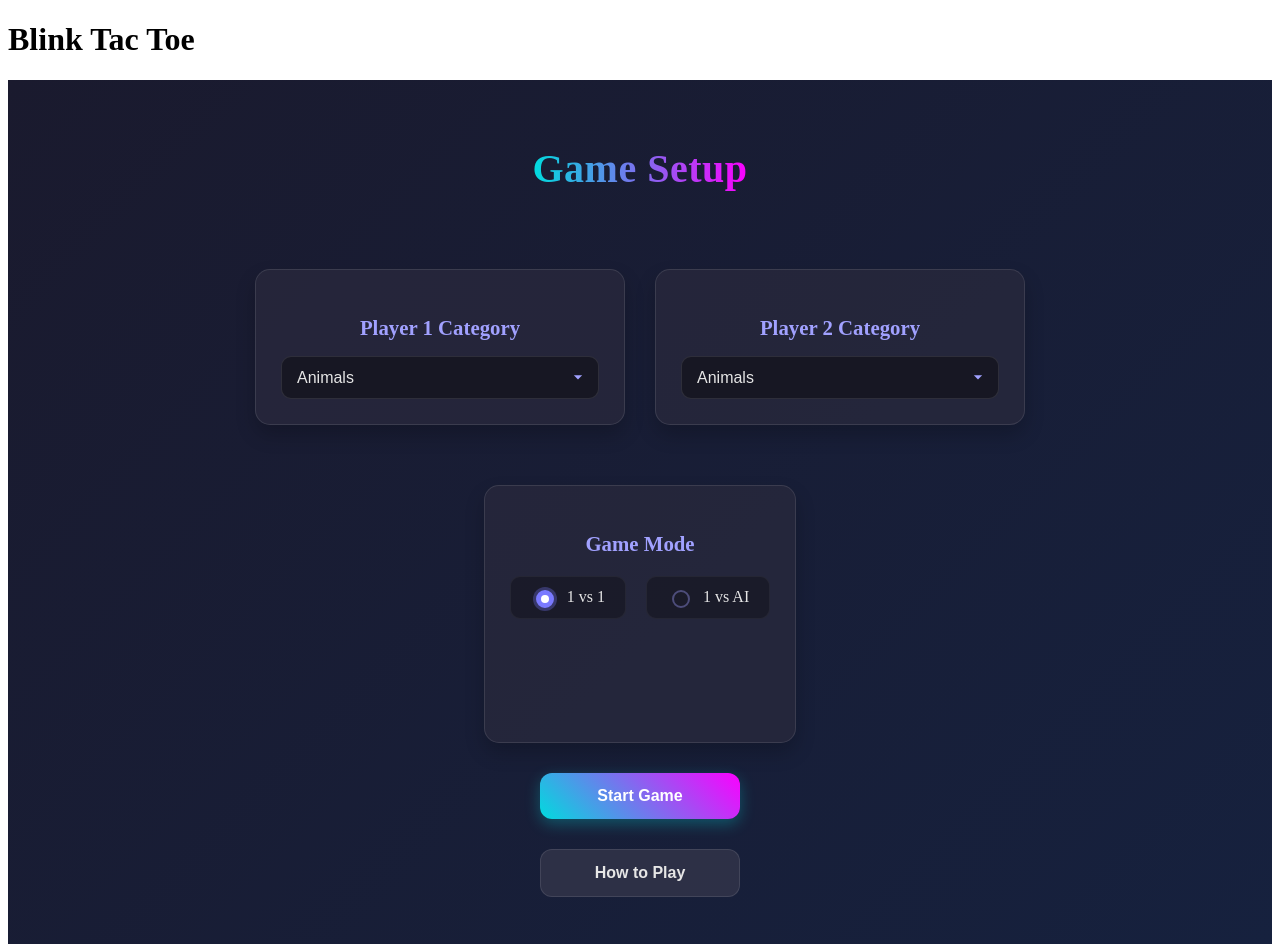
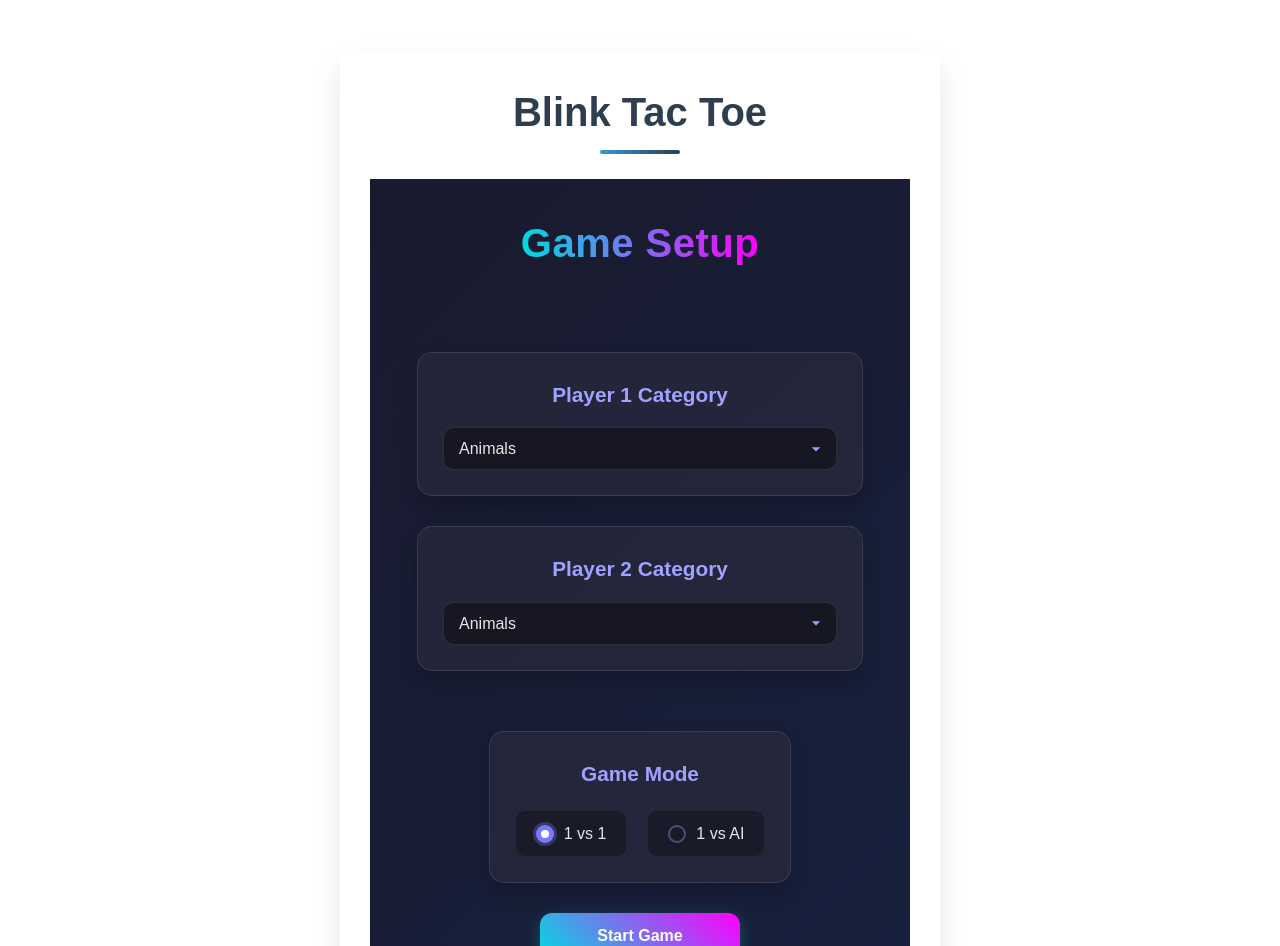
Before and after one commit to SharathKumarPorubothula/Tic-Tac-Toe, a React (Vite) app: page / in a window 1280 px wide. Shown: the top 946 px of the page. Built offline with nearby package versions, Linux system fonts and the light colour scheme.

Commit message:
i written index.css styles

```diff
--- a/src/index.css
+++ b/src/index.css
@@ -0,0 +1,167 @@
+* {
+    box-sizing: border-box;
+    margin: 0;
+    padding: 0;
+    font-family: 'Arial', sans-serif;
+}
+
+body {
+    color: #2c3e50;
+    line-height: 1.6;
+    min-height: 100vh;
+    padding: 20px;
+    animation: fadeIn 0.8s ease-out;
+}
+
+.container {
+    max-width: 600px;
+    margin: 30px auto;
+    padding: 30px;
+    background: rgba(255, 255, 255, 0.95);
+    border-radius: 15px;
+    box-shadow: 0 15px 30px rgba(0, 0, 0, 0.1);
+    transition: all 0.4s cubic-bezier(0.25, 0.8, 0.25, 1);
+}
+
+.container:hover {
+    box-shadow: 0 20px 40px rgba(0, 0, 0, 0.15);
+}
+
+h1 {
+    text-align: center;
+    margin-bottom: 25px;
+    font-size: 2.5em;
+    position: relative;
+    padding-bottom: 10px;
+}
+
+h1::after {
+    content: '';
+    position: absolute;
+    bottom: 0;
+    left: 50%;
+    transform: translateX(-50%);
+    width: 80px;
+    height: 4px;
+    background: linear-gradient(to right, #3498db, #2c3e50);
+    border-radius: 2px;
+}
+
+.hidden {
+    display: none !important;
+}
+
+/* Buttons */
+.btn {
+    padding: 12px 25px;
+    margin: 10px;
+    border: none;
+    border-radius: 50px;
+    background: linear-gradient(to right, #3498db, #2980b9);
+    color: white;
+    font-size: 1em;
+    cursor: pointer;
+    transition: all 0.3s cubic-bezier(0.25, 0.8, 0.25, 1);
+    box-shadow: 0 4px 10px rgba(0, 0, 0, 0.1);
+    position: relative;
+    overflow: hidden;
+}
+
+.btn:hover {
+    background: linear-gradient(to right, #2980b9, #3498db);
+    transform: translateY(-3px);
+    box-shadow: 0 8px 15px rgba(0, 0, 0, 0.15);
+}
+
+.btn:active {
+    transform: translateY(0);
+    box-shadow: 0 4px 8px rgba(0, 0, 0, 0.1);
+}
+
+.btn::after {
+    content: '';
+    position: absolute;
+    top: 0;
+    left: 0;
+    width: 100%;
+    height: 100%;
+    background: rgba(255, 255, 255, 0.1);
+    transform: translateX(-100%);
+    transition: transform 0.4s ease;
+}
+
+.btn:hover::after {
+    transform: translateX(0);
+}
+
+.help-btn {
+    background: linear-gradient(to right, #95a5a6, #7f8c8d);
+}
+
+.help-btn:hover {
+    background: linear-gradient(to right, #7f8c8d, #95a5a6);
+}
+
+/* Utility Classes */
+.loading-spinner {
+    border: 4px solid rgba(0, 0, 0, 0.1);
+    border-radius: 50%;
+    border-top: 4px solid #3498db;
+    width: 40px;
+    height: 40px;
+    animation: spin 1s linear infinite;
+    margin: 20px auto;
+}
+
+@keyframes spin {
+    0% { transform: rotate(0deg); }
+    100% { transform: rotate(360deg); }
+}
+
+.tooltip {
+    position: relative;
+    display: inline-block;
+}
+
+.tooltip .tooltiptext {
+    visibility: hidden;
+    width: 120px;
+    background-color: #2c3e50;
+    color: #fff;
+    text-align: center;
+    border-radius: 6px;
+    padding: 5px;
+    position: absolute;
+    z-index: 1;
+    bottom: 125%;
+    left: 50%;
+    transform: translateX(-50%);
+    opacity: 0;
+    transition: opacity 0.3s;
+}
+
+.tooltip:hover .tooltiptext {
+    visibility: visible;
+    opacity: 1;
+}
+
+/* Responsive Design */
+@media (max-width: 600px) {
+    body {
+        padding: 10px;
+    }
+
+    .container {
+        padding: 20px;
+        margin: 15px auto;
+    }
+
+    h1 {
+        font-size: 2em;
+    }
+
+    .btn {
+        padding: 10px 20px;
+        font-size: 0.9em;
+    }
+}
```
